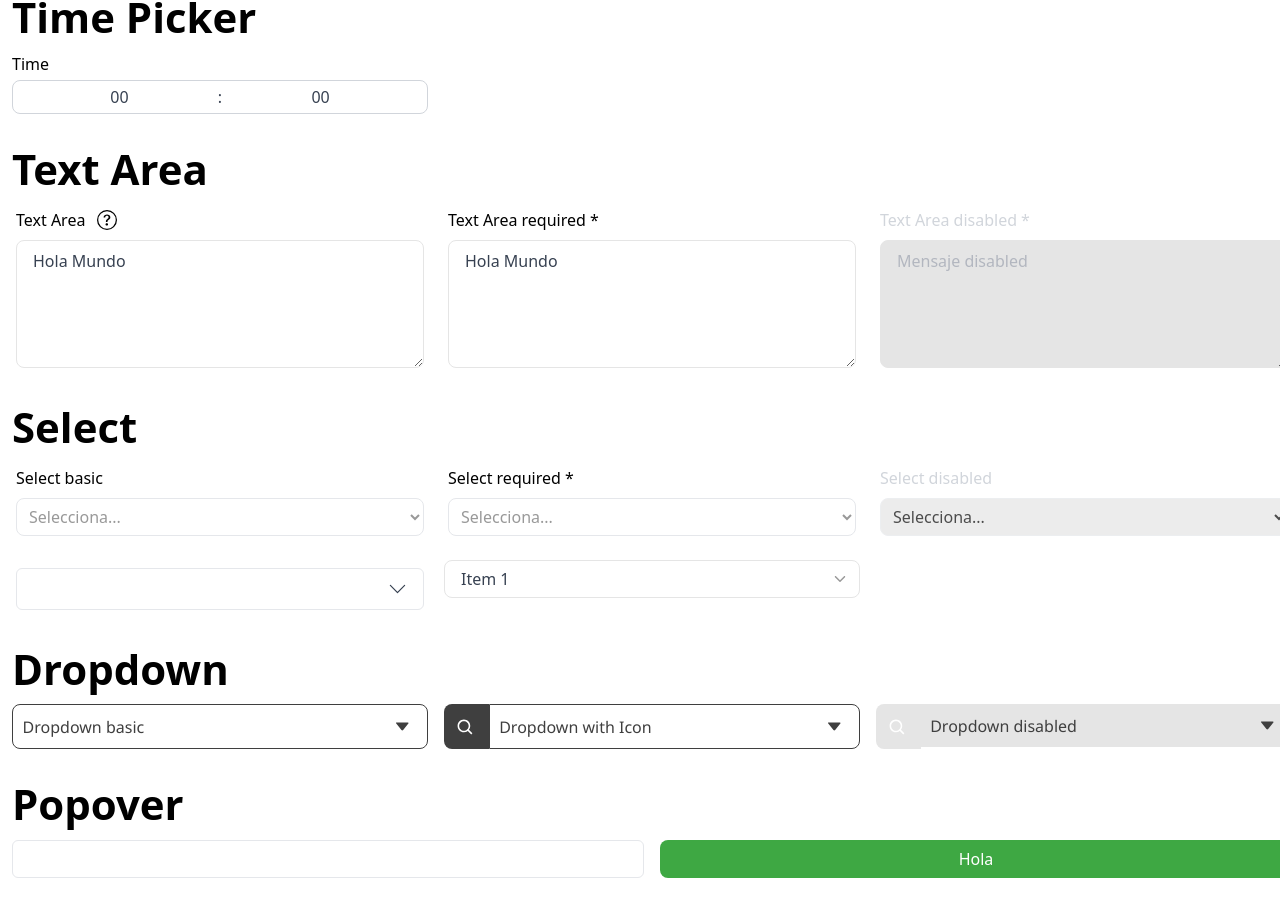
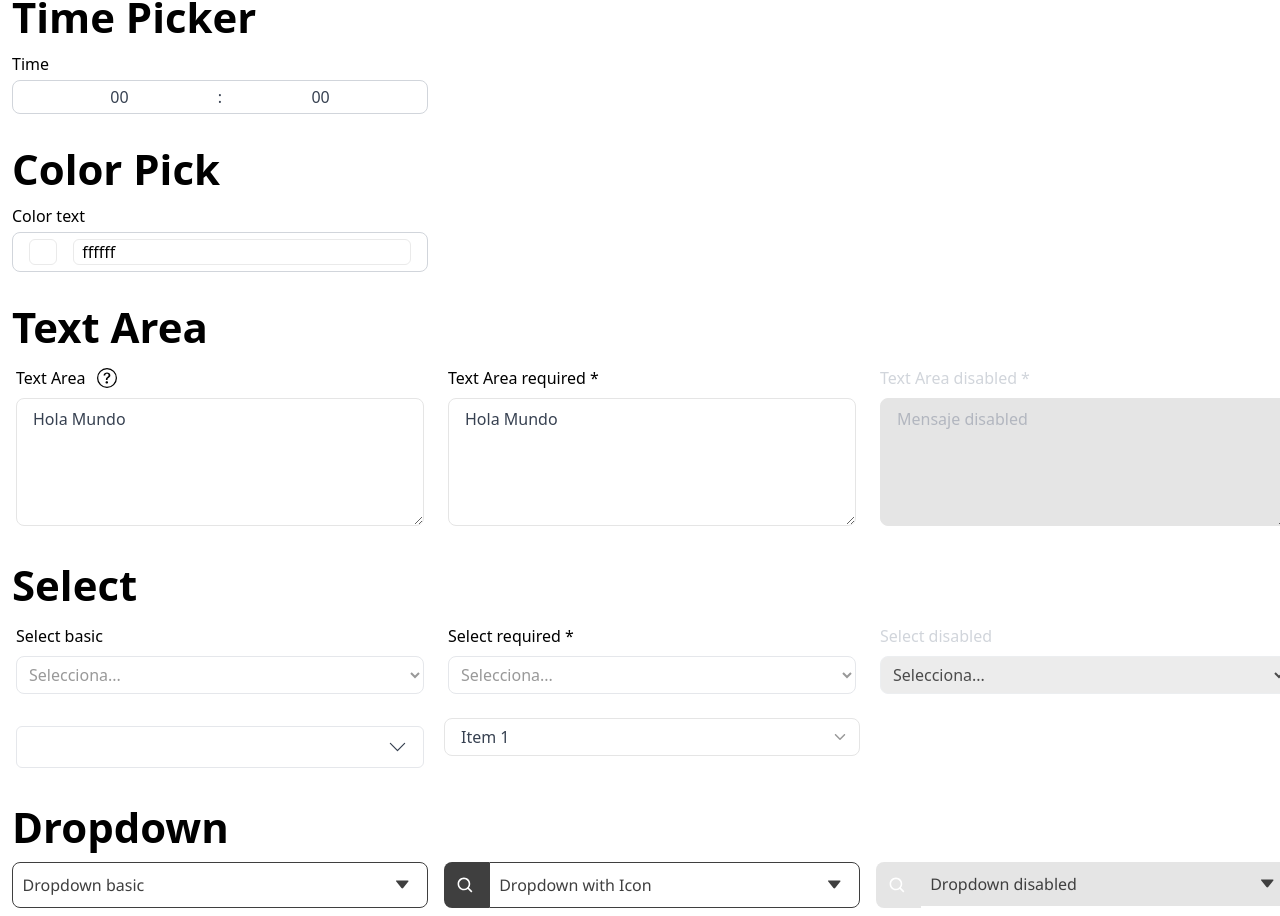
Before and after one commit to Imagine-CX/imaginecx-library, a React (Vite) app: page / in a window 1280 px wide. Shown: the part 1271-2187 px from the top of the page. Built offline with nearby package versions, Linux system fonts and the light colour scheme.

Commit message:
adding a new component color picker

```diff
--- a/package.json
+++ b/package.json
@@ -84,6 +84,7 @@
     "date-fns": ">=2.29.3",
     "downshift": ">=8.2.3",
     "react": "16.8.0 || >=17.x",
+    "react-colorful": "^5.6.1",
     "react-dom": "16.8.0 || >=17.x"
   },
   "repository": {
--- a/src/App.tsx
+++ b/src/App.tsx
@@ -10,6 +10,7 @@ import {
   Button,
   Card,
   CheckBox,
+  ColorPicker,
   Combobox,
   Dropdown,
   Header,
@@ -131,6 +132,7 @@ function App() {
 
   const [selectedItem, setSelectedItem] = useState(0);
   const [selectedItem1, setSelectedItem1] = useState(0);
+  const [colorPick, setColorPick] = useState('$ffffff');
 
   return (
     <div className="icx-container icx-ml-3">
@@ -303,6 +305,10 @@ function App() {
       <Header variant="h2">Time Picker</Header>
       <div className="icx-grid icx-grid-cols-1 icx-gap-4 icx-mt-3 icx-pb-8 md:icx-grid-cols-2 lg:icx-grid-cols-3 ">
         <TimePicker initialValue={time} setValue={setTime} label="Time" idLabel="time" />
+      </div>
+      <Header variant="h2">Color Pick</Header>
+      <div className="icx-grid icx-grid-cols-1 icx-gap-4 icx-mt-3 icx-pb-8 md:icx-grid-cols-2 lg:icx-grid-cols-3 ">
+        <ColorPicker colorPick={colorPick} setColorPick={setColorPick} label="Color text" idLabel="colo-text" />
       </div>
       <Header variant="h2">Text Area</Header>
       <div className="icx-grid icx-grid-cols-1 icx-gap-4 icx-mt-3 icx-pb-8 md:icx-grid-cols-2 lg:icx-grid-cols-3">
--- /dev/null
+++ b/src/components/Selects/ColorPicker.tsx
@@ -0,0 +1,85 @@
+import { Dispatch, FocusEventHandler, MouseEventHandler, SetStateAction, useRef, useState } from 'react';
+import { HexColorInput, HexColorPicker } from 'react-colorful';
+
+import { useOutsideAlerter } from '../hooks/useOutsideAlerter';
+
+interface IColorPicker {
+  colorPick: string;
+  setColorPick: Dispatch<SetStateAction<string>>;
+  required?: boolean;
+  idLabel?: string;
+  labelClassName?: string;
+  label?: string;
+}
+
+export const ColorPicker = ({ colorPick, setColorPick, idLabel, labelClassName, required, label }: IColorPicker) => {
+  const [openColorPick, setOpenColorPick] = useState<boolean>(false);
+  const [isFocus, setIsFocus] = useState<boolean>(false);
+
+  const wrapperRef = useRef<HTMLDivElement>(null);
+
+  useOutsideAlerter({ ref: wrapperRef, active: openColorPick, setActive: setOpenColorPick });
+  useOutsideAlerter({ ref: wrapperRef, active: isFocus, setActive: setIsFocus });
+
+  const handleOpenColorPick: MouseEventHandler<HTMLDivElement> = (e) => {
+    e.preventDefault();
+    if (!openColorPick) {
+      setIsFocus(true);
+    } else {
+      setIsFocus(false);
+    }
+    setOpenColorPick(!openColorPick);
+  };
+
+  const handleContainerFocus = () => {
+    setIsFocus(true);
+  };
+
+  const handleContainerBlur = () => {
+    setIsFocus(false);
+  };
+
+  const handleFocusInput: FocusEventHandler<HTMLInputElement> = (e) => {
+    e.target.select();
+  };
+
+  return (
+    <div>
+      <label className={`icx-w-fit ${labelClassName}`} htmlFor={idLabel}>
+        {label} {required ? <span>*</span> : ''}
+      </label>
+      <div
+        className={`icx-relative icx-border ${
+          isFocus ? 'icx-border-primary-300' : 'icx-border-gray-300'
+        } icx-rounded-lg icx-px-4 icx-py-1.5 icx-mt-1`}
+        onFocus={handleContainerFocus}
+        onBlur={handleContainerBlur}
+        ref={wrapperRef}
+      >
+        <div className="icx-flex icx-w-full icx-h-full">
+          <div
+            className="icx-w-8 icx-rounded-md icx-border icx-border-disable-400"
+            style={{ backgroundColor: colorPick }}
+            onClick={handleOpenColorPick}
+          ></div>
+          <HexColorInput
+            className="icx-ml-4 icx-w-full icx-outline-0 icx-rounded-md icx-px-2 icx-border icx-border-disable-400"
+            color={colorPick}
+            onChange={(color) => setColorPick(color)}
+            id={idLabel}
+          />
+        </div>
+        {openColorPick ? (
+          <div className="icx-w-full icx-absolute icx-top-full icx-left-0 icx-mt-2">
+            <HexColorPicker
+              style={{ width: 'auto' }}
+              color={colorPick}
+              onChange={(color) => setColorPick(color)}
+              onFocus={handleFocusInput}
+            />
+          </div>
+        ) : null}
+      </div>
+    </div>
+  );
+};
--- a/src/components/Selects/index.ts
+++ b/src/components/Selects/index.ts
@@ -1,3 +1,4 @@
+export * from './ColorPicker';
 export * from './Combobox';
 export * from './Dropdown';
 export * from './TimePicker';
--- a/tailwind.config.js
+++ b/tailwind.config.js
@@ -29,6 +29,7 @@ export default {
           100: '#CECECE',
           200: '#3F3F3F',
           300: '#999999',
+          400: '#EAEAEA',
         },
         error: {
           100: '#d80000',
```
Also changed, not shown: 1 other file (tests, documents, lock files or other folders).
